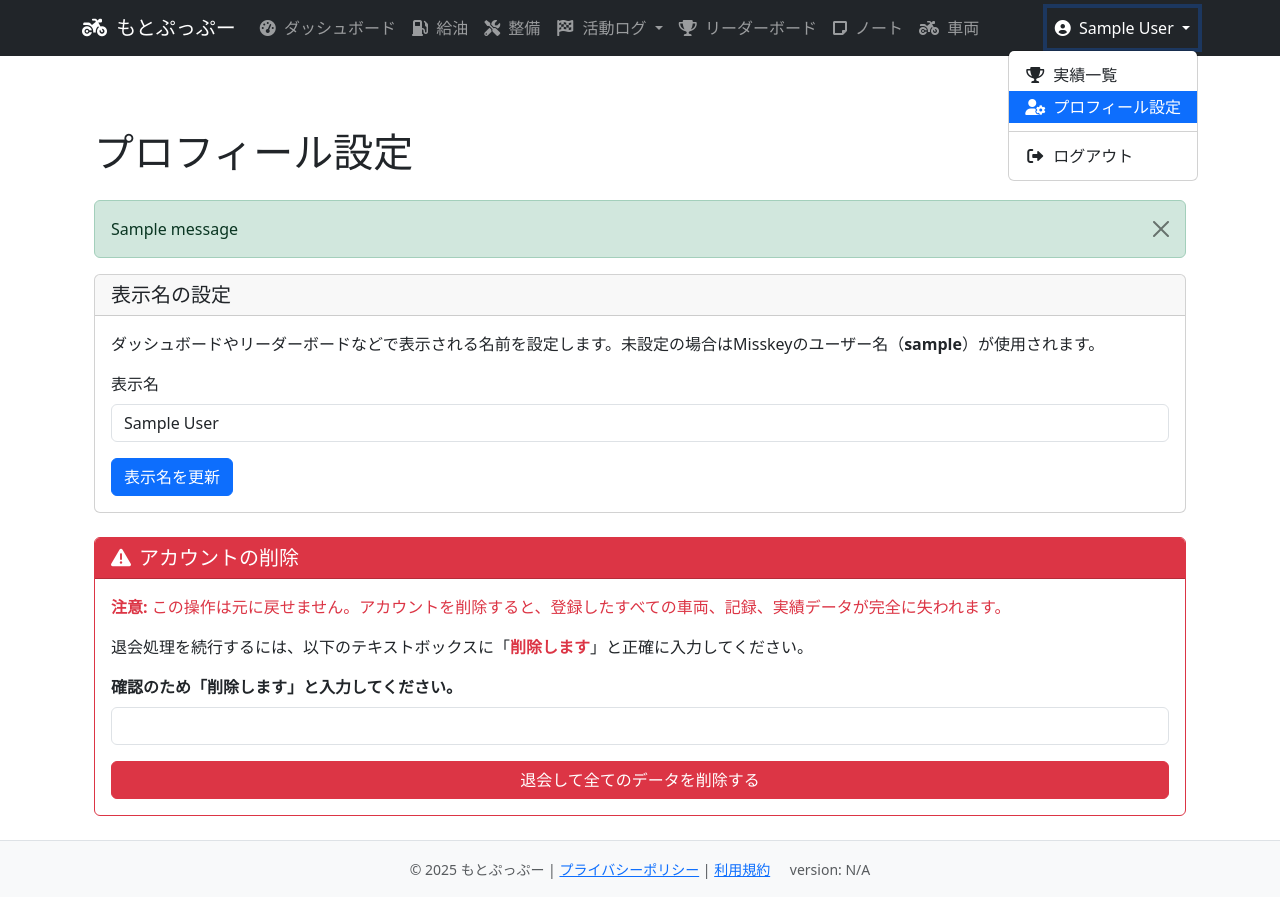
After one commit to hiyokotaisa/motopuppu, a Flask app: page /profile/settings in a window 1280 px wide, after a click that opens the changed part. The commit adds this page. Run offline with Flask 3, Linux system fonts and the light colour scheme; the visitor is signed in with stand-in values (Sample User, id 1); tables that the repository leaves empty hold one stand-in row (values such as "Sample post"); one stand-in notice (Sample message) is shown; some libraries are stand-ins or nearby versions.

Commit message:
feat: ユーザーが表示名を設定できるプロフィール機能を追加

```diff
--- a/motopuppu/__init__.py
+++ b/motopuppu/__init__.py
@@ -82,7 +82,8 @@ def create_app(config_name=None):
 
     # --- ルート (Blueprints) の登録 ---
     try:
-        from .views import auth, main, vehicle, fuel, maintenance, notes, dev_auth, activity, leaderboard
+        # --- ▼▼▼ profile をインポートリストに追加 ▼▼▼ ---
+        from .views import auth, main, vehicle, fuel, maintenance, notes, dev_auth, activity, leaderboard, profile
         from .views import achievements as achievements_view
 
         app.register_blueprint(auth.auth_bp)
@@ -94,6 +95,9 @@ def create_app(config_name=None):
         app.register_blueprint(achievements_view.achievements_bp)
         app.register_blueprint(activity.activity_bp)
         app.register_blueprint(leaderboard.leaderboard_bp) # リーダーボードのBlueprintを追加
+        # --- ▼▼▼ ここから追加 ▼▼▼ ---
+        app.register_blueprint(profile.profile_bp)
+        # --- ▲▲▲ ここまで追加 ▲▲▲ ---
 
         if app.config['ENV'] == 'development' or app.debug:
             app.register_blueprint(dev_auth.dev_auth_bp)
--- a/motopuppu/forms.py
+++ b/motopuppu/forms.py
@@ -436,17 +436,30 @@ class NoteForm(FlaskForm):
             if not field.entries:
                 raise ValidationError('タスクカテゴリの場合、TODOアイテムを1つ以上入力してください。')
 
+# --- ▼▼▼ ここから追加 ▼▼▼ ---
+class ProfileForm(FlaskForm):
+    """プロフィール編集用フォーム"""
+    display_name = StringField('表示名',
+                               validators=[DataRequired(message="表示名を入力してください。"),
+                                           Length(min=1, max=50, message="表示名は50文字以内で入力してください。")],
+                               render_kw={"placeholder": "例: もとぷー太郎"})
+    submit_profile = SubmitField('表示名を更新')
+# --- ▲▲▲ ここまで追加 ▲▲▲ ---
+
 class DeleteAccountForm(FlaskForm):
     """アカウント削除確認フォーム"""
+    # --- ▼▼▼ 変更: プレースホルダーと検証ルールをテンプレートに合わせる ▼▼▼ ---
     confirm_text = StringField(
         '確認のため「削除します」と入力してください。',
         validators=[DataRequired(message="このフィールドは必須です。")]
     )
-    submit = SubmitField('退会して全てのデータを削除する')
+    submit_delete = SubmitField('退会して全てのデータを削除する')
 
     def validate_confirm_text(self, field):
         if field.data != "削除します":
             raise ValidationError("入力された文字列が一致しません。「削除します」と正しく入力してください。")
+    # --- ▲▲▲ ここまで変更 ▲▲▲ ---
+
 
 # --- ▼▼▼ 活動ログ機能 (ここから) ▼▼▼ ---
 
--- a/motopuppu/models.py
+++ b/motopuppu/models.py
@@ -11,6 +11,9 @@ class User(db.Model):
     id = db.Column(db.Integer, primary_key=True)
     misskey_user_id = db.Column(db.String(100), unique=True, nullable=False)
     misskey_username = db.Column(db.String(100), nullable=True)
+    # --- ▼▼▼ ここから追加 ▼▼▼ ---
+    display_name = db.Column(db.String(100), nullable=True, comment="ユーザーが設定する表示名")
+    # --- ▲▲▲ ここまで追加 ▲▲▲ ---
     is_admin = db.Column(db.Boolean, default=False, nullable=False)
 
     motorcycles = db.relationship('Motorcycle', backref='owner', lazy=True, cascade="all, delete-orphan")
--- a/motopuppu/templates/dashboard.html
+++ b/motopuppu/templates/dashboard.html
@@ -61,7 +61,9 @@
 {% block content %}
 {# --- ヘッダー --- #}
 <div class="d-flex justify-content-between flex-wrap flex-md-nowrap align-items-center pt-3 pb-2 mb-3 border-bottom">
-    <h1 class="h2">{% if g.user %}ようこそ、{{ g.user.misskey_username }}さん{% else %}ダッシュボード{% endif %}</h1>
+    {# --- ▼▼▼ ここを変更 ▼▼▼ --- #}
+    <h1 class="h2">{% if g.user %}ようこそ、{{ g.user.display_name or g.user.misskey_username }}さん{% else %}ダッシュボード{% endif %}</h1>
+    {# --- ▲▲▲ ここまで変更 ▲▲▲ --- #}
     <div class="btn-toolbar mb-2 mb-md-0">
         <div class="btn-group me-2">
             <a href="{{ url_for('fuel.add_fuel') }}" class="btn btn-sm btn-success"><i class="fas fa-gas-pump me-1"></i> 給油記録を追加</a>
--- a/motopuppu/templates/navigation.html
+++ b/motopuppu/templates/navigation.html
@@ -76,32 +76,33 @@
                 </li>
             </ul>
 
-            {# ... 右側の要素は変更なし ... #}
+            {# ... 右側の要素 ... #}
             <ul class="navbar-nav ms-auto mb-2 mb-lg-0">
+                {# --- ▼▼▼ ここからユーザーメニューの変更 ▼▼▼ --- #}
                  <li class="nav-item dropdown">
-                    <a class="nav-link dropdown-toggle {% if request.endpoint.startswith('achievements.') or request.endpoint == 'auth.delete_account' %}active{% endif %}" href="#" id="navbarUserDropdown" role="button" data-bs-toggle="dropdown" aria-expanded="false">
-                        <i class="fas fa-user-circle me-1"></i> {{ g.user.misskey_username or 'ユーザー' }}
+                    <a class="nav-link dropdown-toggle {% if request.endpoint.startswith('achievements.') or request.endpoint.startswith('profile.') %}active{% endif %}" href="#" id="navbarUserDropdown" role="button" data-bs-toggle="dropdown" aria-expanded="false">
+                        <i class="fas fa-user-circle me-1"></i> {{ g.user.display_name or g.user.misskey_username or 'ユーザー' }}
                     </a>
                     <ul class="dropdown-menu dropdown-menu-end" aria-labelledby="navbarUserDropdown">
                         <li>
                             <a class="dropdown-item {% if request.endpoint == 'achievements.index' %}active{% endif %}" href="{{ url_for('achievements.index') }}">
-                                <i class="fas fa-trophy me-2"></i> 実績一覧
+                                <i class="fas fa-trophy fa-fw me-2"></i>実績一覧
                             </a>
                         </li>
-                        <li><hr class="dropdown-divider"></li>
                         <li>
-                            <a class="dropdown-item text-danger {% if request.endpoint == 'auth.delete_account' %}active{% endif %}" href="{{ url_for('auth.delete_account') }}">
-                                <i class="fas fa-user-slash me-2"></i> 退会する (全データ削除)
+                            <a class="dropdown-item {% if request.endpoint == 'profile.settings' %}active{% endif %}" href="{{ url_for('profile.settings') }}">
+                                <i class="fas fa-user-cog fa-fw me-2"></i>プロフィール設定
                             </a>
                         </li>
                         <li><hr class="dropdown-divider"></li>
                         <li>
                             <a class="dropdown-item" href="{{ url_for('auth.logout') }}">
-                                <i class="fas fa-sign-out-alt me-2"></i> ログアウト
+                                <i class="fas fa-sign-out-alt fa-fw me-2"></i>ログアウト
                             </a>
                         </li>
                     </ul>
                 </li>
+                {# --- ▲▲▲ ここまでユーザーメニューの変更 ▲▲▲ --- #}
             </ul>
 
         </div>
--- /dev/null
+++ b/motopuppu/templates/profile/settings.html
@@ -0,0 +1,73 @@
+{# motopuppu/templates/profile/settings.html #}
+{% extends "base.html" %}
+
+{% block title %}プロフィール設定 - もとぷっぷー{% endblock %}
+
+{% block content %}
+<div class="container mt-4">
+    <h1 class="mb-4">プロフィール設定</h1>
+
+    {% with messages = get_flashed_messages(with_categories=true) %}
+        {% if messages %}
+            {% for category, message in messages %}
+                <div class="alert alert-{{ category if category else 'info' }} alert-dismissible fade show" role="alert">
+                    {{ message | safe }}
+                    <button type="button" class="btn-close" data-bs-dismiss="alert" aria-label="Close"></button>
+                </div>
+            {% endfor %}
+        {% endif %}
+    {% endwith %}
+
+    <div class="card mb-4">
+        <div class="card-header">
+            <h5 class="mb-0">表示名の設定</h5>
+        </div>
+        <div class="card-body">
+            <p>ダッシュボードやリーダーボードなどで表示される名前を設定します。未設定の場合はMisskeyのユーザー名（<strong>{{ g.user.misskey_username }}</strong>）が使用されます。</p>
+            <form method="POST" action="{{ url_for('profile.settings') }}" novalidate>
+                {{ profile_form.hidden_tag() }}
+                <div class="mb-3">
+                    {{ profile_form.display_name.label(class="form-label") }}
+                    {{ profile_form.display_name(class="form-control" + (" is-invalid" if profile_form.display_name.errors else ""), autocomplete="off") }}
+                    {% if profile_form.display_name.errors %}
+                        <div class="invalid-feedback">
+                            {% for error in profile_form.display_name.errors %}
+                                <span>{{ error }}</span>
+                            {% endfor %}
+                        </div>
+                    {% endif %}
+                </div>
+                {{ profile_form.submit_profile(class="btn btn-primary") }}
+            </form>
+        </div>
+    </div>
+
+    <div class="card border-danger">
+        <div class="card-header bg-danger text-white">
+            <h5 class="mb-0"><i class="fas fa-exclamation-triangle me-2"></i>アカウントの削除</h5>
+        </div>
+        <div class="card-body">
+            <p class="text-danger"><strong>注意:</strong> この操作は元に戻せません。アカウントを削除すると、登録したすべての車両、記録、実績データが完全に失われます。</p>
+            <p>退会処理を続行するには、以下のテキストボックスに「<strong class="text-danger">削除します</strong>」と正確に入力してください。</p>
+
+            <form method="POST" action="{{ url_for('profile.settings') }}" novalidate>
+                {{ delete_form.hidden_tag() }}
+                <div class="mb-3">
+                    {{ delete_form.confirm_text.label(class="form-label fw-bold") }}
+                    {{ delete_form.confirm_text(class="form-control" + (" is-invalid" if delete_form.confirm_text.errors else ""), autocomplete="off") }}
+                    {% if delete_form.confirm_text.errors %}
+                        <div class="invalid-feedback">
+                            {% for error in delete_form.confirm_text.errors %}
+                                <span>{{ error }}</span>
+                            {% endfor %}
+                        </div>
+                    {% endif %}
+                </div>
+                <div class="d-grid">
+                    {{ delete_form.submit_delete(class="btn btn-danger") }}
+                </div>
+            </form>
+        </div>
+    </div>
+</div>
+{% endblock %}
--- a/motopuppu/views/auth.py
+++ b/motopuppu/views/auth.py
@@ -220,43 +220,46 @@ def login_required_custom(f):
         return f(*args, **kwargs)
     return decorated_function
 
-@auth_bp.route('/delete_account', methods=['GET', 'POST'])
-@login_required_custom # ログイン必須
-def delete_account():
-    form = DeleteAccountForm()
-    user_to_delete = g.user # @login_required_custom により g.user には現在のユーザーがセットされているはず
+# --- ▼▼▼ このセクションは profile.py に移動したためコメントアウト（または削除）▼▼▼ ---
+# @auth_bp.route('/delete_account', methods=['GET', 'POST'])
+# @login_required_custom # ログイン必須
+# def delete_account():
+#     form = DeleteAccountForm()
+#     user_to_delete = g.user # @login_required_custom により g.user には現在のユーザーがセットされているはず
+#
+#     if form.validate_on_submit():
+#         try:
+#             if user_to_delete:
+#                 user_id_deleted = user_to_delete.id # ログ用にIDを保持
+#                 user_name_deleted = user_to_delete.misskey_username # ログ用に名前を保持
+#
+#                 db.session.delete(user_to_delete)
+#                 db.session.commit()
+#
+#                 if 'user' in g:
+#                     del g.user
+#                 session.pop('user_id', None)
+#                 session.clear()
+#
+#                 current_app.logger.info(f"User account deleted successfully: App User ID={user_id_deleted}, Username={user_name_deleted}")
+#                 # ▼▼▼ 退会完了ページへリダイレクト ▼▼▼
+#                 return redirect(url_for('auth.delete_account_complete'))
+#             else:
+#                 flash('ユーザーが見つかりませんでした。操作をやり直してください。', 'error')
+#                 current_app.logger.error(f"Attempt to delete account, but g.user was not available or invalid.")
+#                 return redirect(url_for('main.dashboard'))
+#
+#         except Exception as e:
+#             db.session.rollback()
+#             current_app.logger.error(f"Error deleting user account (ID: {user_to_delete.id if user_to_delete else 'Unknown'}): {e}", exc_info=True)
+#             flash('アカウントの削除中にエラーが発生しました。しばらくしてからもう一度お試しいただくか、管理者にご連絡ください。', 'danger')
+#
+#     elif request.method == 'POST' and not form.validate():
+#         flash('入力内容を確認してください。', 'warning')
+#
+#     return render_template('auth/delete_account.html', title='アカウント削除', form=form, user_to_delete_name=user_to_delete.misskey_username if user_to_delete else "ユーザー")
+# --- ▲▲▲ ここまで ▲▲▲ ---
 
-    if form.validate_on_submit():
-        try:
-            if user_to_delete:
-                user_id_deleted = user_to_delete.id # ログ用にIDを保持
-                user_name_deleted = user_to_delete.misskey_username # ログ用に名前を保持
-
-                db.session.delete(user_to_delete)
-                db.session.commit()
-
-                if 'user' in g:
-                    del g.user
-                session.pop('user_id', None)
-                session.clear()
-
-                current_app.logger.info(f"User account deleted successfully: App User ID={user_id_deleted}, Username={user_name_deleted}")
-                # ▼▼▼ 退会完了ページへリダイレクト ▼▼▼
-                return redirect(url_for('auth.delete_account_complete'))
-            else:
-                flash('ユーザーが見つかりませんでした。操作をやり直してください。', 'error')
-                current_app.logger.error(f"Attempt to delete account, but g.user was not available or invalid.")
-                return redirect(url_for('main.dashboard'))
-
-        except Exception as e:
-            db.session.rollback()
-            current_app.logger.error(f"Error deleting user account (ID: {user_to_delete.id if user_to_delete else 'Unknown'}): {e}", exc_info=True)
-            flash('アカウントの削除中にエラーが発生しました。しばらくしてからもう一度お試しいただくか、管理者にご連絡ください。', 'danger')
-
-    elif request.method == 'POST' and not form.validate():
-        flash('入力内容を確認してください。', 'warning')
-
-    return render_template('auth/delete_account.html', title='アカウント削除', form=form, user_to_delete_name=user_to_delete.misskey_username if user_to_delete else "ユーザー")
 
 # ▼▼▼ 退会完了ページ表示用のルートを追加 ▼▼▼
 @auth_bp.route('/delete_account_complete')
--- a/motopuppu/views/leaderboard.py
+++ b/motopuppu/views/leaderboard.py
@@ -63,9 +63,11 @@ def ranking(circuit_name):
         SessionLog.best_lap_seconds.isnot(None)
     ).subquery()
 
+    # --- ▼▼▼ ここから変更 ▼▼▼ ---
     # ランク1位（各ユーザーの自己ベスト）の記録のみを抽出
     best_laps = db.session.query(
         User.misskey_username,
+        User.display_name, # 表示名を取得するよう追加
         Motorcycle.name.label('motorcycle_name'),
         subquery.c.best_lap_seconds,
         subquery.c.activity_date
@@ -80,11 +82,11 @@ def ranking(circuit_name):
     for i, row in enumerate(best_laps):
         rankings.append({
             'rank': i + 1,
-            'username': row.misskey_username,
+            'username': row.display_name or row.misskey_username, # 表示名を優先
             'motorcycle_name': row.motorcycle_name,
-            # ▼▼▼ バグ修正: .best_lap_for_user を .best_lap_seconds に変更 ▼▼▼
             'lap_time': format_seconds_to_time(row.best_lap_seconds),
             'date': row.activity_date.strftime('%Y-%m-%d')
         })
+    # --- ▲▲▲ ここまで変更 ▲▲▲ ---
 
     return render_template('leaderboard/ranking.html', circuit_name=circuit_name, rankings=rankings)
--- /dev/null
+++ b/motopuppu/views/profile.py
@@ -0,0 +1,70 @@
+# motopuppu/views/profile.py
+from flask import (
+    Blueprint, render_template, redirect, url_for, g, flash, request, current_app, session
+)
+from .. import db
+from .auth import login_required_custom
+from ..forms import ProfileForm, DeleteAccountForm
+from ..models import User
+
+# プロフィール管理用のBlueprintを作成
+profile_bp = Blueprint('profile', __name__, url_prefix='/profile')
+
+@profile_bp.route('/settings', methods=['GET', 'POST'])
+@login_required_custom
+def settings():
+    # フォームを2つインスタンス化 (prefixでフォームを区別)
+    profile_form = ProfileForm(prefix='profile')
+    delete_form = DeleteAccountForm(prefix='delete')
+    user = g.user
+
+    # どのフォームが送信されたかを判定
+    # 表示名更新フォームの処理
+    if profile_form.submit_profile.data and profile_form.validate_on_submit():
+        user.display_name = profile_form.display_name.data
+        try:
+            db.session.commit()
+            flash('表示名を更新しました。', 'success')
+            return redirect(url_for('profile.settings'))
+        except Exception as e:
+            db.session.rollback()
+            current_app.logger.error(f"Error updating display name for user {user.id}: {e}")
+            flash('表示名の更新中にエラーが発生しました。', 'danger')
+
+    # アカウント削除フォームの処理
+    if delete_form.submit_delete.data and delete_form.validate_on_submit():
+        try:
+            # g.userではなく、DBから最新のユーザー情報を取得して削除
+            user_to_delete = db.session.get(User, user.id)
+            if user_to_delete:
+                user_id_deleted = user_to_delete.id
+                user_name_deleted = user_to_delete.misskey_username
+
+                db.session.delete(user_to_delete)
+                db.session.commit()
+
+                # セッションをクリアしてログアウト
+                session.clear()
+                if 'user' in g:
+                    del g.user
+
+                current_app.logger.info(f"User account deleted successfully: App User ID={user_id_deleted}, Username={user_name_deleted}")
+                # 退会完了ページへリダイレクト
+                return redirect(url_for('auth.delete_account_complete'))
+            else:
+                flash('ユーザーが見つかりませんでした。', 'error')
+
+        except Exception as e:
+            db.session.rollback()
+            current_app.logger.error(f"Error deleting user account (ID: {user.id}): {e}")
+            flash('アカウントの削除中にエラーが発生しました。', 'danger')
+            return redirect(url_for('profile.settings'))
+
+    # GETリクエスト時、またはバリデーション失敗時にフォームに初期値を設定
+    if request.method == 'GET':
+        profile_form.display_name.data = user.display_name or user.misskey_username
+
+    return render_template('profile/settings.html',
+                           title='プロフィール設定',
+                           profile_form=profile_form,
+                           delete_form=delete_form)
```
Also changed, not shown: drafts/gemini_prompt.txt (+8 -4 lines), migrations/versions/d5b35174a1cb_add_display_name_to_user_model.py (added, +32 -0 lines), motopuppu/templates/auth/delete_account.html (deleted, +0 -58 lines).
